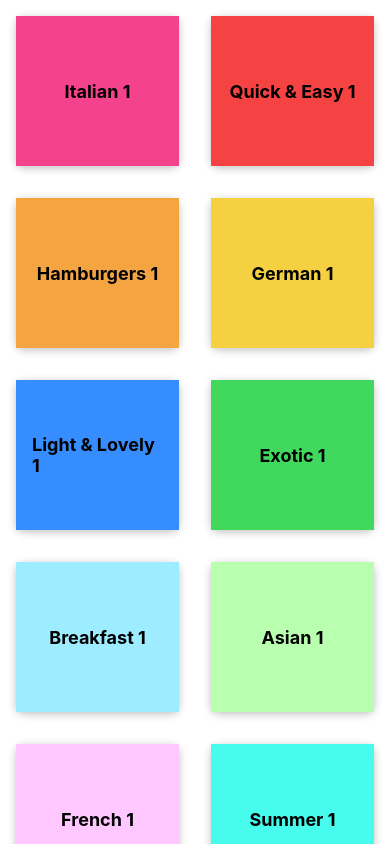
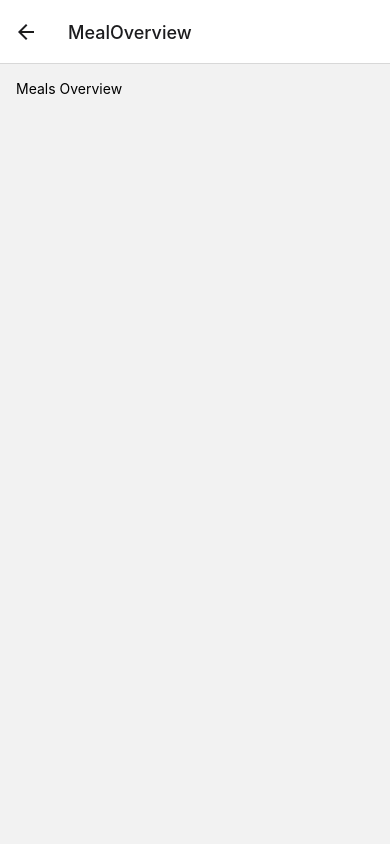
Before and after one commit to jorgedelamora/meals-app, a React Native app: screen /MealOverview in a window 390 px wide. Built offline with nearby package versions, Linux system fonts and the light colour scheme.

Commit message:
added basic navigation packages and logic

```diff
--- a/App.js
+++ b/App.js
@@ -1,11 +1,22 @@
 import { StyleSheet, StatusBar } from 'react-native';
 import Categories from './screens/Categories';
+import { NavigationContainer } from '@react-navigation/native';
+import {createNativeStackNavigator} from '@react-navigation/native-stack'
+import MealOverview from './screens/MealOverview';
 
 export default function App() {
+
+  const Stack = createNativeStackNavigator();
+
   return (
     <>
-    <StatusBar style='light' />
-    <Categories/>
+      <StatusBar backgroundColor='white' barStyle='dark-content' />
+      <NavigationContainer>
+      <Stack.Navigator>
+        <Stack.Screen name='Categories' component={Categories} />
+        <Stack.Screen name='MealOverview' component={MealOverview} />
+      </Stack.Navigator>
+      </NavigationContainer>
     </>
   );
 }
--- a/components/CategoryGridTile.js
+++ b/components/CategoryGridTile.js
@@ -1,10 +1,19 @@
 import { View, Text, Pressable, StyleSheet, Platform} from 'react-native'
 import React from 'react'
 
-const CategoryGridTile = ({title, color}) => {
+const CategoryGridTile = ({title, color, onPress}) => {
+
+    const handleOnPress = () => {
+        onPress && onPress();
+    }
+
   return (
     <View style={styles.container}>
-        <Pressable style={({pressed}) => [styles.pressable, pressed ? styles.pressablePressed : {}]} android_ripple={{color: '#ccc'}} >
+        <Pressable
+            style={({pressed}) => [styles.pressable, pressed ? styles.pressablePressed : {}]}
+            android_ripple={{color: '#ccc'}}
+            onPress={handleOnPress}
+        >
             <View style={[styles.innerContainer, {backgroundColor: color}]}>
                 <Text style={styles.title}>{title} 1</Text>
             </View>
--- a/package.json
+++ b/package.json
@@ -9,10 +9,14 @@
     "web": "expo start --web"
   },
   "dependencies": {
+    "@react-navigation/native": "^6.1.7",
+    "@react-navigation/native-stack": "^6.9.13",
     "expo": "~48.0.18",
     "expo-status-bar": "~1.4.4",
     "react": "18.2.0",
-    "react-native": "0.71.8"
+    "react-native": "0.71.8",
+    "react-native-safe-area-context": "4.5.0",
+    "react-native-screens": "~3.20.0"
   },
   "devDependencies": {
     "@babel/core": "^7.20.0"
--- a/screens/Categories.js
+++ b/screens/Categories.js
@@ -3,13 +3,17 @@ import { CATEGORIES } from '../data/dummyData'
 import { FlatList } from 'react-native'
 import CategoryGridTile from '../components/CategoryGridTile'
 
-const Categories = () => {
+const Categories = (props) => {
+  const handleOnPress = () => {
+    props.navigation.navigate('MealOverview')
+  }
+
   return  (
   <FlatList
     data={CATEGORIES}
     keyExtractor={(item) => item.id}
     renderItem={({item}) => {
-      return <CategoryGridTile title={item.title} color={item.color}/>
+      return <CategoryGridTile title={item.title} color={item.color} onPress={handleOnPress}/>
     }}
     numColumns={2}
   />
--- /dev/null
+++ b/screens/MealOverview.js
@@ -0,0 +1,20 @@
+import { View, Text, StyleSheet } from 'react-native'
+import React from 'react'
+import { MEALS } from '../data/dummyData'
+
+const MealOverview = () => {
+  return (
+    <View style={styles.container}>
+      <Text>Meals Overview</Text>
+    </View>
+  )
+}
+
+export default MealOverview
+
+const styles = StyleSheet.create({
+    container:{
+        flex:1,
+        padding: 16
+    }
+})
```
Also changed, not shown: 1 other file (tests, documents, lock files or other folders).
